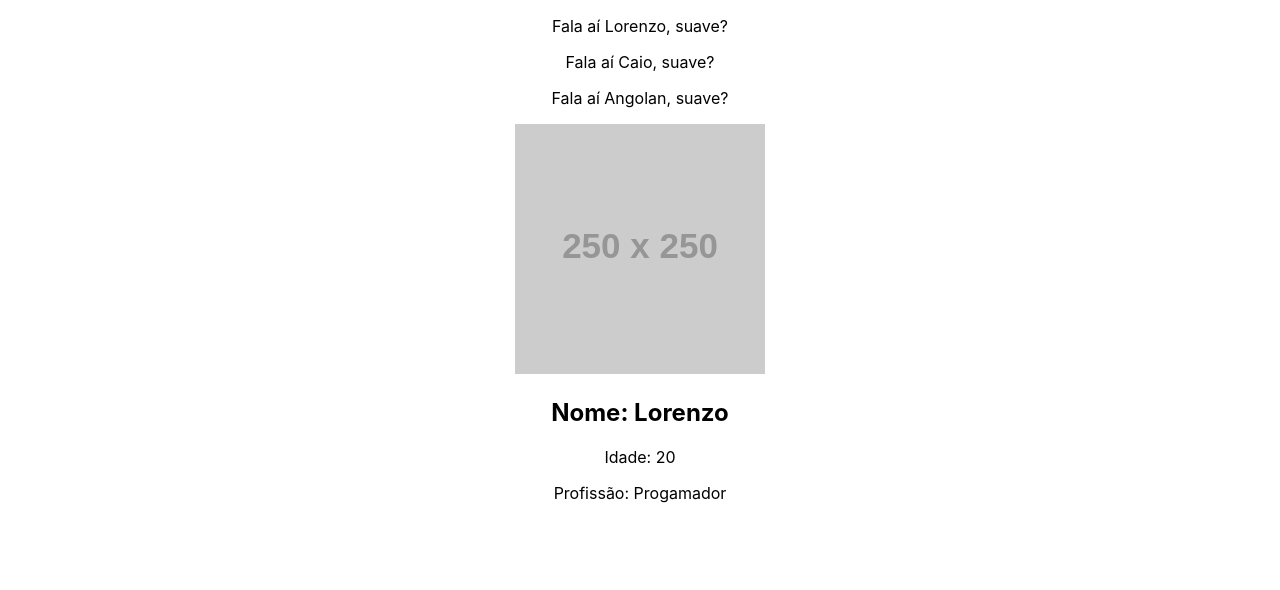
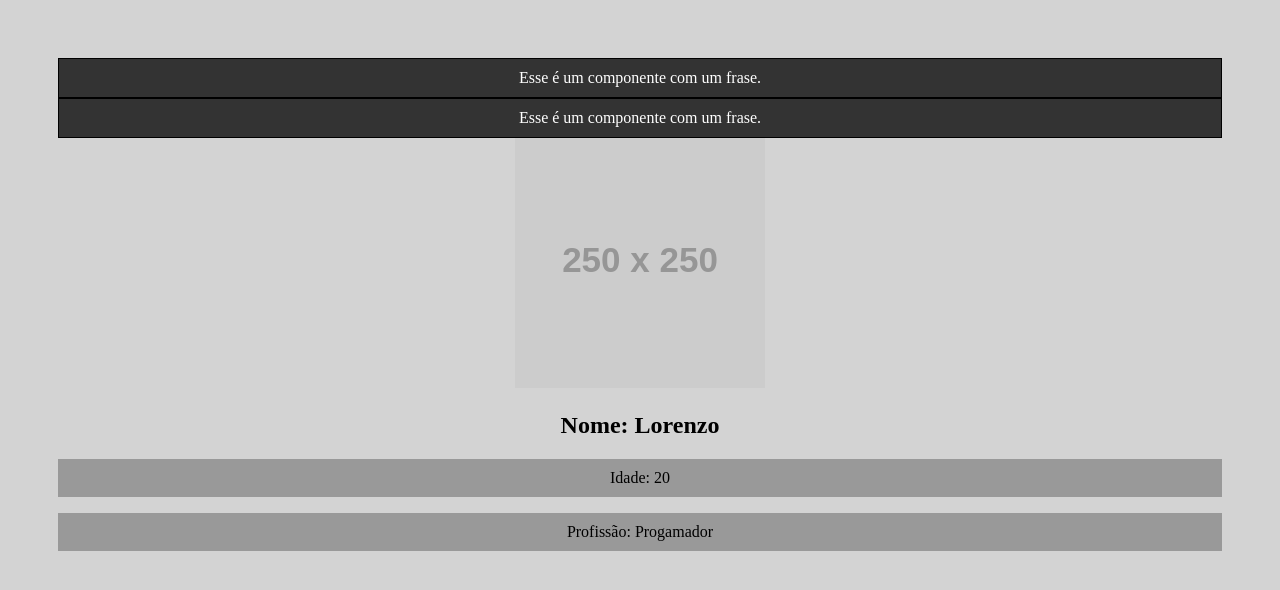
Before and after one commit to llorenzojorge/projeto-costs, a React (Create React App) app in the folder projeto-costs/: page / in a window 1280 px wide. Shown: the top 590 px of the page. Built offline with nearby package versions, Linux system fonts and the light colour scheme.

Commit message:
Inserindo CSS no react

```diff
--- a/projeto-costs/src/App.jsx
+++ b/projeto-costs/src/App.jsx
@@ -2,17 +2,14 @@
 import HelloWorld from './components/HelloWorld';
 import SayMyName from './components/SayMyName';
 import Pessoa from './components/Pessoa';
+import Frase from './components/Frase';
 
 function App() {
 
-  const nome = "Angolan"
-
   return (
     <div className="App">
-
-      <SayMyName nome="Lorenzo" />
-      <SayMyName nome="Caio" />
-      <SayMyName nome={nome} />
+      <Frase />
+      <Frase />
 
       <Pessoa nome="Lorenzo" idade="20" profissao="Progamador" foto="https://placehold.co/250" />
 
--- a/projeto-costs/src/components/Frase.jsx
+++ b/projeto-costs/src/components/Frase.jsx
@@ -1,7 +1,11 @@
+import styles from './Frase.module.css'
+
 function Frase() {
 
     return (
-        <p>Esse é um componente com um frase.</p>
+        <div className={styles.fraseContainer}>
+            <p className={styles.fraseContent}>Esse é um componente com um frase.</p>
+        </div>
     )
 }
 
--- /dev/null
+++ b/projeto-costs/src/components/Frase.module.css
@@ -0,0 +1,10 @@
+.fraseContainer {
+    background-color: #333;
+    border: 1px solid black;
+}
+
+.fraseContent {
+    color: white;
+    background-color: #333;
+    margin: 0;
+}
--- a/projeto-costs/src/index.css
+++ b/projeto-costs/src/index.css
@@ -1,13 +1,9 @@
 body {
-  margin: 0;
-  font-family: -apple-system, BlinkMacSystemFont, 'Segoe UI', 'Roboto', 'Oxygen',
-    'Ubuntu', 'Cantarell', 'Fira Sans', 'Droid Sans', 'Helvetica Neue',
-    sans-serif;
-  -webkit-font-smoothing: antialiased;
-  -moz-osx-font-smoothing: grayscale;
+  padding: 50px;
+  background-color: lightgray;
 }
 
-code {
-  font-family: source-code-pro, Menlo, Monaco, Consolas, 'Courier New',
-    monospace;
+p {
+  background-color: #999;
+  padding: 10px;
 }
```
